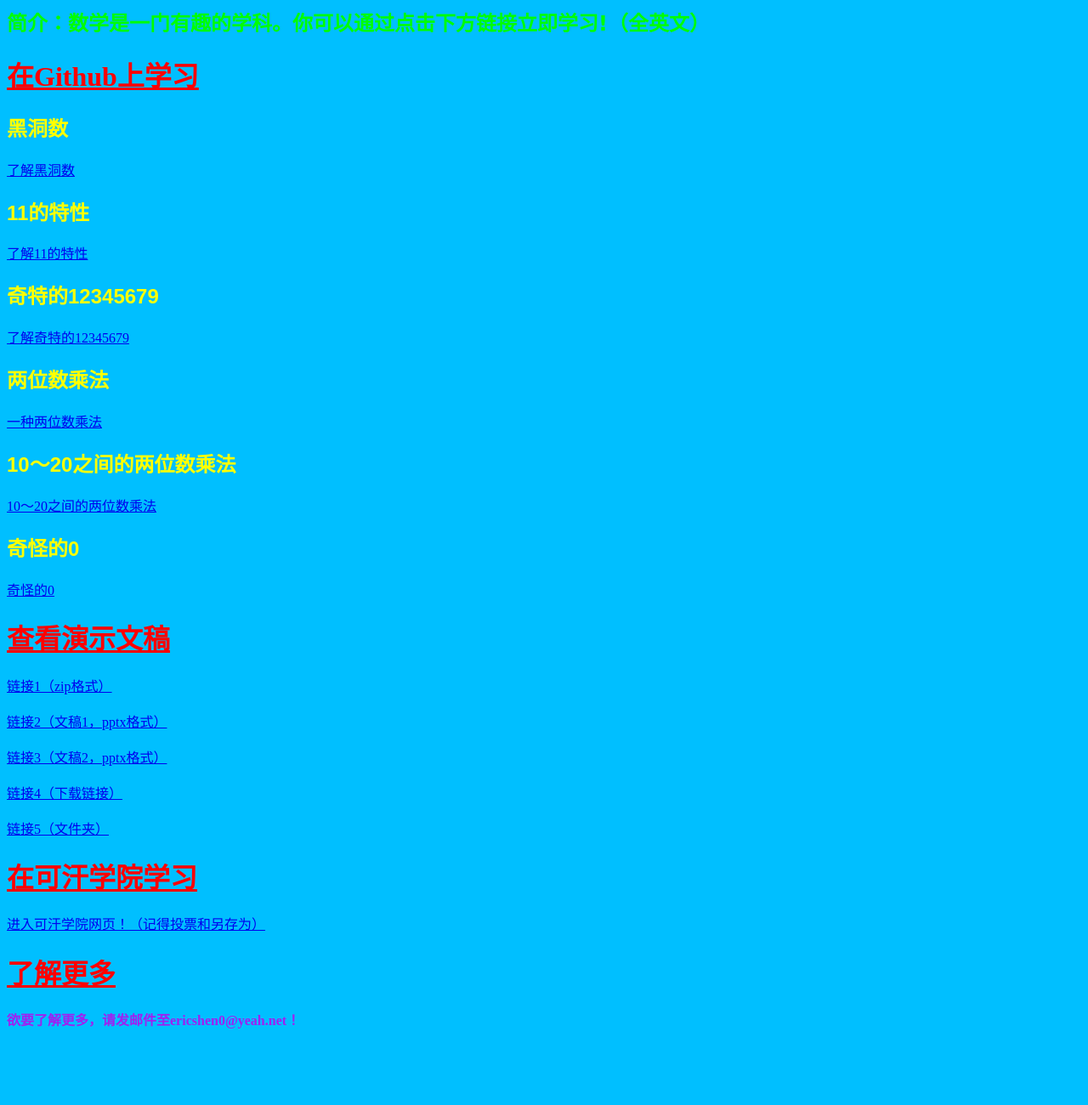
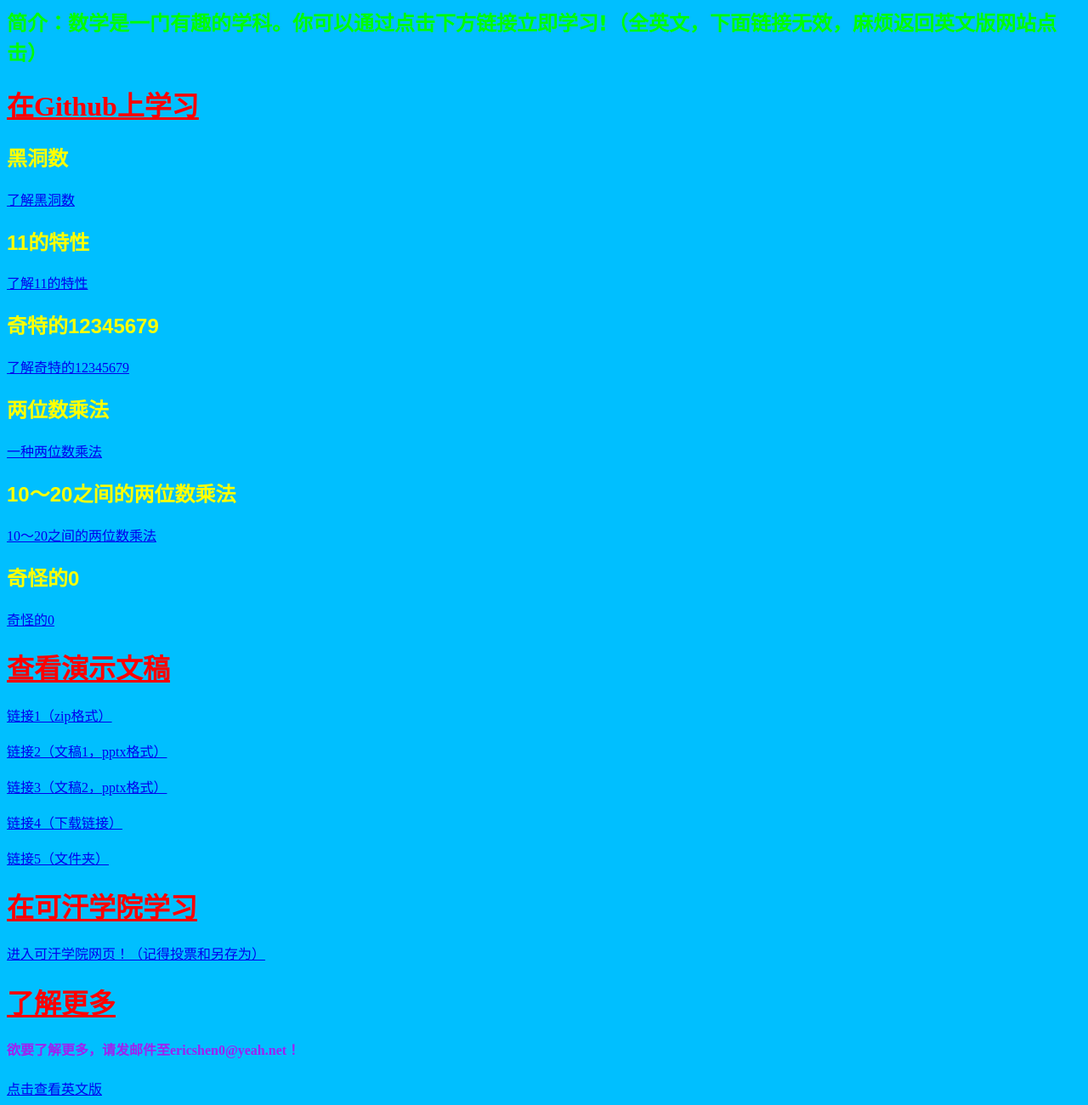
Before and after one commit to shenyouran/math, a plain HTML site: page indexcn.html in a window 1280 px wide. Shown: the part 81-1381 px from the top of the page at 85% size. Before the commit the page ends 1314 px from the top, so only its background shows below. Drawn offline with Linux system fonts and the light colour scheme.

Commit message:
Update indexcn.html

```diff
--- a/indexcn.html
+++ b/indexcn.html
@@ -44,7 +44,7 @@
     </style>
     <body>
     <h1 id="The-Magic-About-Math">数学的魔力</h1>
-    <h2 id="intro">简介：数学是一门有趣的学科。你可以通过点击下方链接立即学习!（全英文）</h2>
+    <h2 id="intro">简介：数学是一门有趣的学科。你可以通过点击下方链接立即学习!（全英文，下面链接无效，麻烦返回英文版网站点击）</h2>
     <h1 class="subtitles">在Github上学习</h1>
     <h2 class="titles">黑洞数</h2>
     <a class="links" href="
@@ -80,6 +80,8 @@
     <a class="links" href="https://www.khanacademy.org/computer-programming/the-magic-about-math/5831290393067520">进入可汗学院网页！（记得投票和另存为）</a>
     <h1 class="subtitles">了解更多</h1>
     <h4 id="learn-more">欲要了解更多，请发邮件至ericshen0@yeah.net！</h4>
-
+    <a class="links" href="
+        shenyouran.github.io/indexcn.html
+      ">点击查看英文版</h1>
     </body>
 </html>
```
